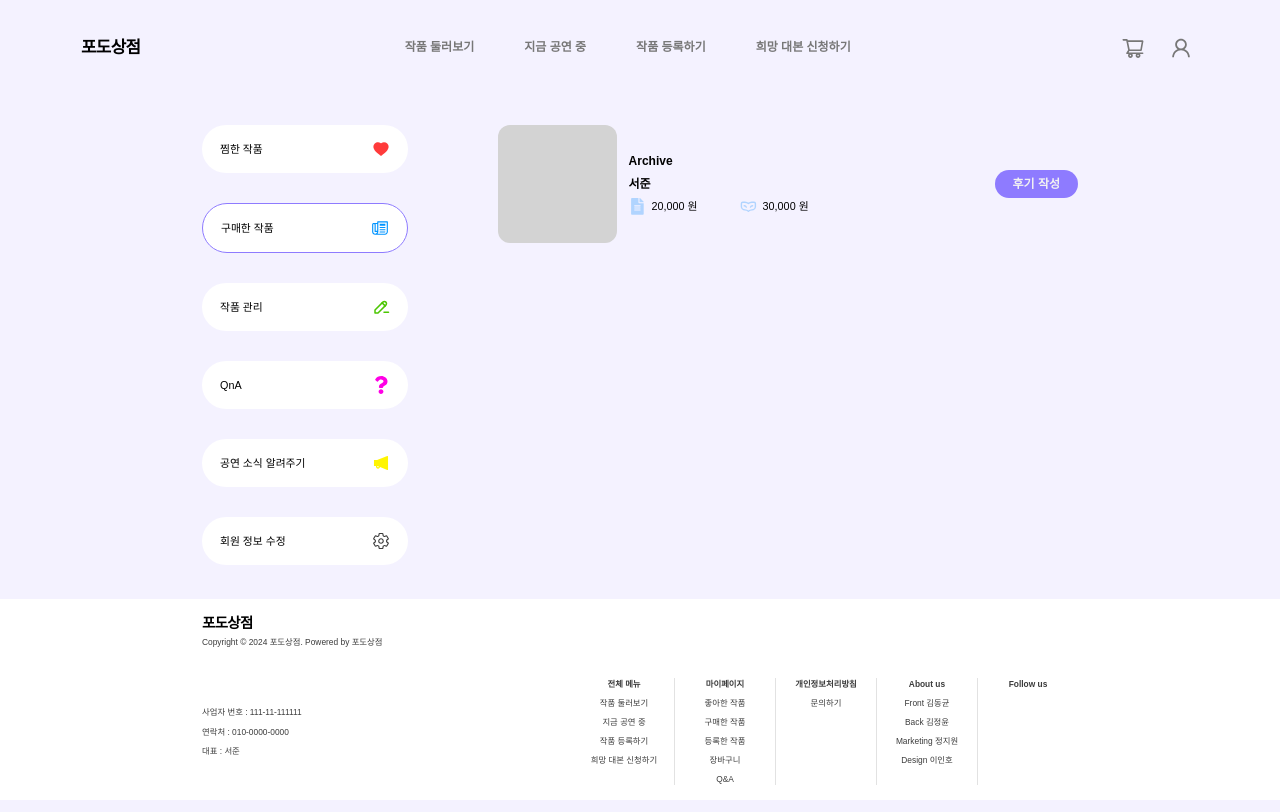
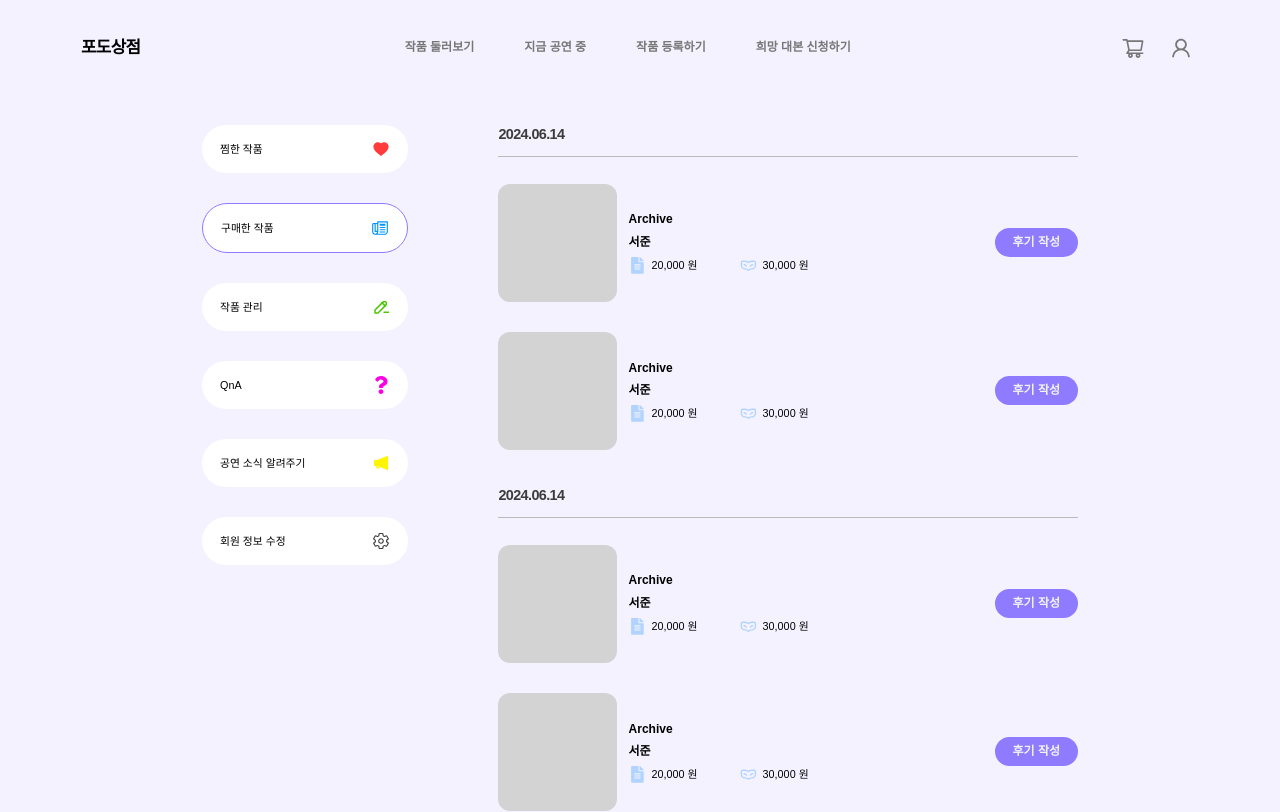
Before and after one commit to game240/FE, a React (Vite) app: page /mypage/purchase in a window 1280 px wide. Shown: the top 812 px of the page. Built offline with nearby package versions, Linux system fonts and the light colour scheme.

Commit message:
STYLE : hover 시 scale 증가 변수화

```diff
--- a/src/components/Button/style.ts
+++ b/src/components/Button/style.ts
@@ -2,13 +2,20 @@ import styled from "styled-components";
 import COLOR from "@/styles/color";
 import { FONT_LARGE } from "@/styles/font";
 import { FONT_BOLD } from "@/styles/fontWeight";
+import { SCALE } from "@/styles/common";
 
 export const Container = styled.button<{ $isDisabled: boolean }>`
   border-radius: 5rem;
   background-color: ${({ $isDisabled }) =>
     $isDisabled ? COLOR.grey4 : COLOR.puple4};
   color: ${({ $isDisabled }) => ($isDisabled ? COLOR.grey1 : COLOR.grey2)};
-  ${FONT_BOLD}
+  ${FONT_BOLD};
+  cursor: pointer;
+  transition: transform 0.15s;
+
+  &:hover {
+    ${SCALE};
+  }
 `;
 
 export const SmallContainer = styled(Container)`
--- a/src/components/Nav/style.ts
+++ b/src/components/Nav/style.ts
@@ -1,4 +1,5 @@
 import COLOR from "@/styles/color";
+import { SCALE } from "@/styles/common";
 import { FlexBetweenCenter } from "@/styles/flex";
 import styled from "styled-components";
 
@@ -35,7 +36,7 @@ export const IconBox = styled.div`
 
     &:hover {
       color: ${COLOR.grey7};
-      transform: scale(1.1);
+      ${SCALE};
     }
   }
 `;
--- /dev/null
+++ b/src/pages/mypage/components/PurchaseList/index.tsx
@@ -0,0 +1,18 @@
+import * as S from "./style";
+import PurchaseItem from "../PurchaseItem";
+
+const PurchaseList = () => {
+  return (
+    <S.Container>
+      <S.Header>
+        <h4 className="date">2024.06.14</h4>
+      </S.Header>
+      <S.List>
+        <PurchaseItem />
+        <PurchaseItem />
+      </S.List>
+    </S.Container>
+  );
+};
+
+export default PurchaseList;
--- /dev/null
+++ b/src/pages/mypage/components/PurchaseList/style.ts
@@ -0,0 +1,23 @@
+import COLOR from "@/styles/color";
+import { FlexColumn } from "@/styles/flex";
+import styled from "styled-components";
+
+export const Container = styled.div`
+  ${FlexColumn};
+  gap: 4.4rem;
+  margin-bottom: 6rem;
+`;
+
+export const Header = styled.div`
+  padding-bottom: 2rem;
+  border-bottom: 0.2rem solid ${COLOR.grey4};
+
+  .date {
+    color: ${COLOR.grey7};
+  }
+`;
+
+export const List = styled.div`
+  ${FlexColumn};
+  gap: 5rem;
+`;
--- a/src/pages/mypage/components/SubNav/style.ts
+++ b/src/pages/mypage/components/SubNav/style.ts
@@ -1,4 +1,5 @@
 import COLOR from "@/styles/color";
+import { SCALE } from "@/styles/common";
 import { FlexBetweenCenter, FlexColumn } from "@/styles/flex";
 import { FONT_LARGE } from "@/styles/font";
 import styled from "styled-components";
@@ -28,7 +29,7 @@ export const Item = styled.div<{ $isCurrent: boolean }>`
   }
 
   &:hover {
-    transform: scale(1.05);
+    ${SCALE};
     background-color: ${COLOR.puple2};
   }
 `;
--- a/src/pages/mypage/purchase/index.tsx
+++ b/src/pages/mypage/purchase/index.tsx
@@ -1,10 +1,11 @@
 import Layout from "../components/Layout";
-import PurchaseItem from "../components/PurchaseItem";
+import PurchaseList from "../components/PurchaseList";
 
 const Purchase = () => {
   return (
     <Layout currentTab="구매한 작품">
-      <PurchaseItem />
+      <PurchaseList />
+      <PurchaseList />
     </Layout>
   );
 };
--- a/src/styles/shadow.ts
+++ b/src/styles/common.ts
@@ -3,3 +3,7 @@ import { css } from "styled-components";
 export const SHADOW = css`
   box-shadow: 0 0 8px rgb(0 0 0 / 15%);
 `;
+
+export const SCALE = css`
+  transform: scale(1.05);
+`;
```
